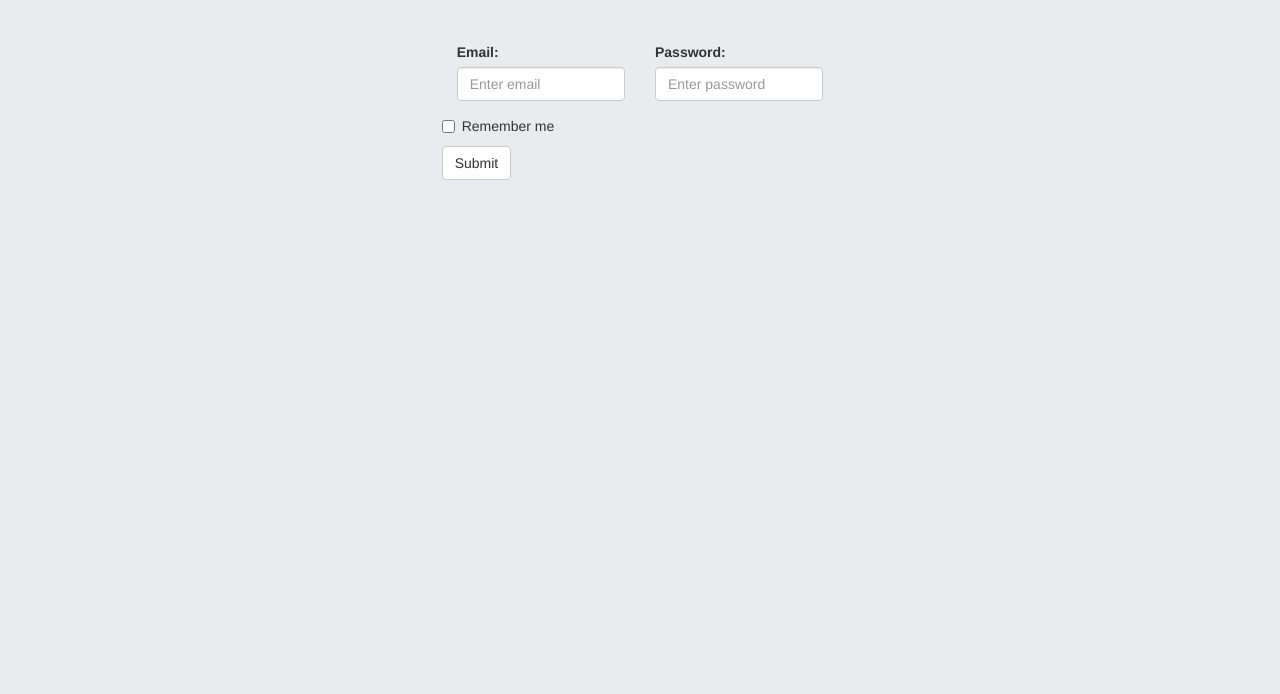
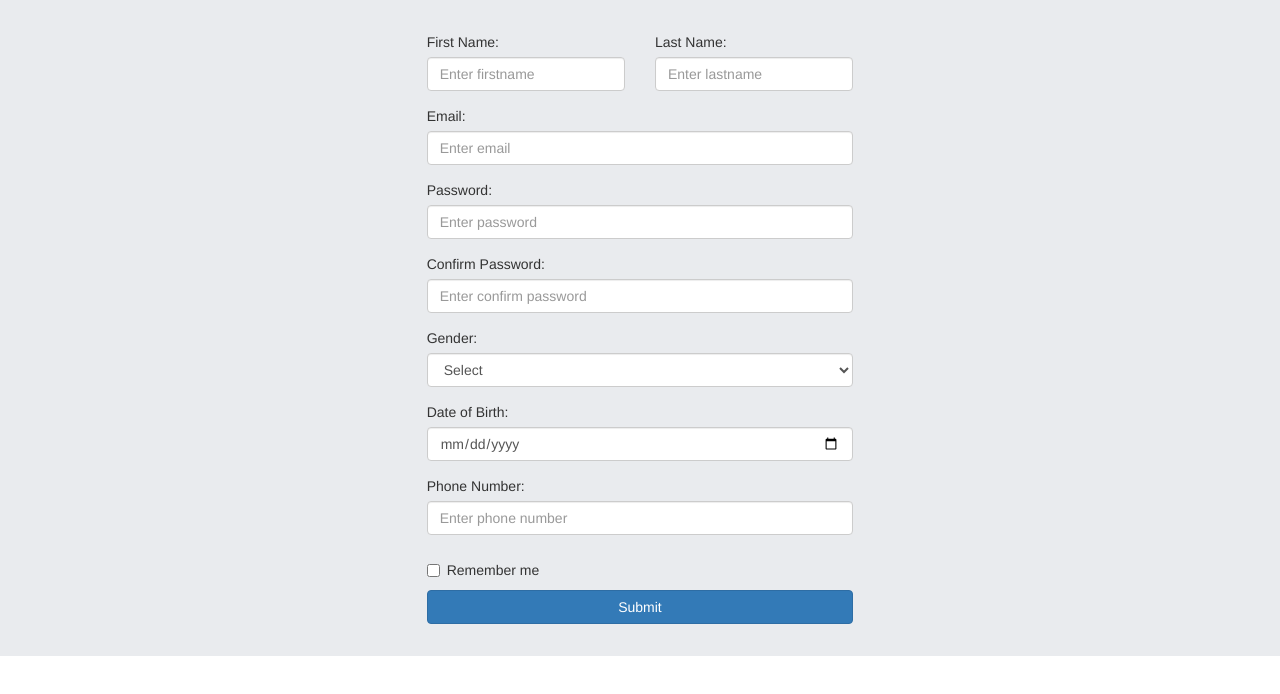
Before and after one commit to ManvendraShaktawat/Instagram, a React app: page /register in a window 1280 px wide. Built offline with nearby package versions, Linux system fonts and the light colour scheme; what redux-immutable-state-invariant would draw is missing.

Commit message:
Register component created

```diff
--- a/src/components/container/app/app.scss
+++ b/src/components/container/app/app.scss
@@ -4,6 +4,10 @@ html, body, #app, #container {
 	height: 100%;
 }
 
-#container {
+#container > div {
 	background: $lightestBlue;
 }
+
+label {
+	font-weight: normal;
+}
--- a/src/components/container/app/variables.scss
+++ b/src/components/container/app/variables.scss
@@ -1 +1,7 @@
+$mingleBlue: #337ab7;
+$mingleRed: #d9534f;
+$mingleGreen: #5cb85c;
+$mingleOrange: #f0ad4e;
+$mingleYellow: #e6f053;
+$minglePink: #c31170;
 $lightestBlue: #e9ebee;
--- a/src/components/container/register/register.js
+++ b/src/components/container/register/register.js
@@ -5,9 +5,30 @@ import "./register.scss";
 class Register extends React.Component {
   render() {
     return(
+      <div className="container">
+        <div className="row">
           <div className="l-register col-xs-offset-2 col-xs-8 col-sm-offset-3 col-sm-6 col-lg-offset-4 col-lg-4">
             <form action="/action_page.php">
+              <div className="row">
                 <div className="col-xs-6">
+                  <InputField
+                    type="text"
+                    placeholder="Enter firstname"
+                    name="firstName"
+                    label="First Name:"
+                  />
+                </div>
+                <div className="col-xs-6">
+                  <InputField
+                    type="text"
+                    placeholder="Enter lastname"
+                    name="lastName"
+                    label="Last Name:"
+                  />
+                </div>
+              </div>
+              <div className="row">
+                <div className="col-xs-12">
                   <InputField
                     type="email"
                     placeholder="Enter email"
@@ -15,19 +36,71 @@ class Register extends React.Component {
                     label="Email:"
                   />
                 </div>
-          <div className="col-xs-6">
+              </div>
+              <div className="row">
+                <div className="col-xs-12">
                   <InputField
                     type="password"
                     placeholder="Enter password"
-              name="pwd"
+                    name="password"
                     label="Password:"
                   />
                 </div>
+              </div>
+              <div className="row">
+                <div className="col-xs-12">
+                  <InputField
+                    type="password"
+                    placeholder="Enter confirm password"
+                    name="confirmPassword"
+                    label="Confirm Password:"
+                  />
+                </div>
+              </div>
+              <div className="row">
+                <div className="form-group col-xs-12">
+                  <label htmlFor="gender">Gender:</label>
+                  <select name="gender" id="gender" className="form-control">
+                    <option>Select</option>
+                    <option>Male</option>
+                    <option>Female</option>
+                  </select>
+                </div>
+              </div>
+              <div className="row">
+                <div className="col-xs-12">
+                  <InputField
+                    type="date"
+                    name="dateOfBirth"
+                    label="Date of Birth:"
+                  />
+                </div>
+              </div>
+              <div className="row">
+                <div className="col-xs-12">
+                  <InputField
+                    type="number"
+                    name="phoneNumber"
+                    placeholder="Enter phone number"
+                    label="Phone Number:"
+                  />
+                </div>
+              </div>
+              <div className="row">
+                <div className="col-xs-12">
                   <div className="checkbox">
                     <label><input type="checkbox" name="remember" /> Remember me</label>
                   </div>
-          <button type="submit" className="btn btn-default">Submit</button>
+                </div>
+              </div>
+              <div className="row">
+                <div className="col-xs-12">
+                  <button type="submit" className="btn btn-primary col-xs-12">Submit</button>
+                </div>
+              </div>
             </form>
+          </div>
+        </div>
       </div>
     );
   }
--- a/src/components/container/register/register.scss
+++ b/src/components/container/register/register.scss
@@ -1,3 +1,15 @@
 .l-register {
 	margin-top: 32px;
+	margin-bottom: 32px;
 }
+.container {
+	margin: 0;
+	padding: 0;
+	width: 100%;
+	> .row {
+		margin: 0;
+		> div {
+			padding: 0;
+		}
+	}
+}
```
Lines whose indentation alone changed are shown as unchanged.
